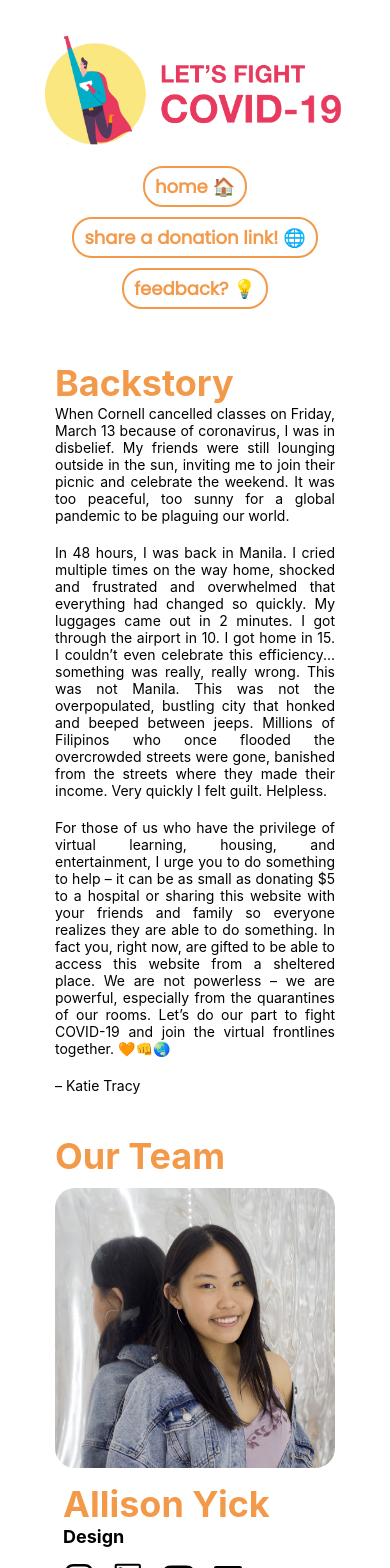
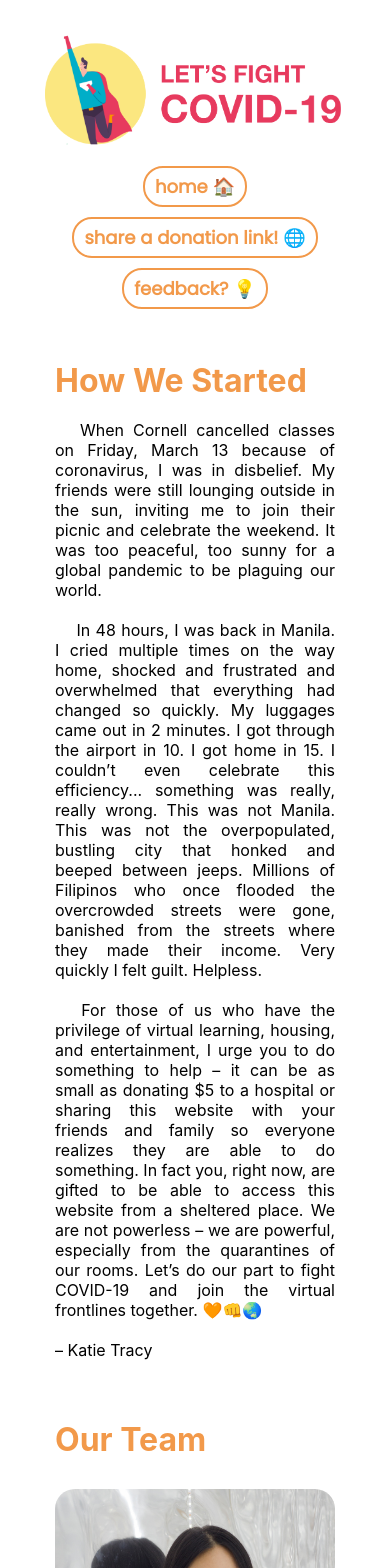
Before and after one commit to donatecovid19/website, a React (Create React App) app: page /about in a window 390 px wide. Shown: the top 1568 px of the page. Built offline with nearby package versions, Linux system fonts and the light colour scheme.

Commit message:
Reformat about page; fixed responsiveness

```diff
--- a/src/components/About.css
+++ b/src/components/About.css
@@ -11,11 +11,21 @@
 
 /* backstory */
 
-.backstory p {
+.backstory p,
+.youtube p {
   margin: auto;
   max-width: 1280px;
   text-align: justify;
   font-size: 20px;
+}
+
+/* YouTube Video */
+
+.video iframe {
+  display: block;
+  margin: auto;
+  width: 1280px;
+  height: 720px;
 }
 
 /* team */
@@ -100,15 +110,6 @@
   grid-area: syquia;
 }
 
-/* YouTube Video */
-
-.video iframe {
-  display: block;
-  margin: auto;
-  width: 1280px;
-  height: 720px;
-}
-
 /* mobile styling */
 
 @media (max-width: 1440px) {
@@ -116,7 +117,8 @@
     max-width: 840px;
   }
 
-  .backstory p {
+  .backstory p,
+  .youtube p {
     max-width: 840px;
   }
 
@@ -139,20 +141,21 @@
 @media (max-width: 960px) {
   .about h1 {
     max-width: 400px;
-    font-size: 36px;
+    font-size: 32px;
   }
 
-  .backstory p {
+  .backstory p,
+  .youtube p {
     max-width: 400px;
-    font-size: 14px;
+    font-size: 16px;
   }
 
   .person .name {
-    font-size: 36px;
+    font-size: 32px;
   }
 
   .person .role {
-    font-size: 18px;
+    font-size: 16px;
   }
 
   .team-grid {
@@ -179,7 +182,8 @@
     max-width: 280px;
   }
 
-  .backstory p {
+  .backstory p,
+  .youtube p {
     max-width: 280px;
   }
 
--- a/src/components/About.jsx
+++ b/src/components/About.jsx
@@ -1,5 +1,6 @@
 import React from "react";
 import "./About.css";
+import { Link, withRouter } from "react-router-dom";
 import { FaInstagram } from "react-icons/fa";
 import { AiOutlineLinkedin } from "react-icons/ai";
 import { AiOutlineYoutube } from "react-icons/ai";
@@ -11,36 +12,37 @@ function Home() {
       <title>Donate to Fight COVID-19</title>
       <div class="backstory">
         <br />
-        <h1>Backstory</h1>
+        <h1>How We Started</h1>
+        <br />
         <p>
-          When Cornell cancelled classes on Friday, March 13 because of
-          coronavirus, I was in disbelief. My friends were still lounging
-          outside in the sun, inviting me to join their picnic and celebrate the
-          weekend. It was too peaceful, too sunny for a global pandemic to be
-          plaguing our world.
+          <span>&emsp;</span> When Cornell cancelled classes on Friday, March 13
+          because of coronavirus, I was in disbelief. My friends were still
+          lounging outside in the sun, inviting me to join their picnic and
+          celebrate the weekend. It was too peaceful, too sunny for a global
+          pandemic to be plaguing our world.
         </p>{" "}
         <br />
         <p>
-          In 48 hours, I was back in Manila. I cried multiple times on the way
-          home, shocked and frustrated and overwhelmed that everything had
-          changed so quickly. My luggages came out in 2 minutes. I got through
-          the airport in 10. I got home in 15. I couldn’t even celebrate this
-          efficiency... something was really, really wrong. This was not Manila.
-          This was not the overpopulated, bustling city that honked and beeped
-          between jeeps. Millions of Filipinos who once flooded the overcrowded
-          streets were gone, banished from the streets where they made their
-          income. Very quickly I felt guilt. Helpless.
+          <span>&emsp;</span> In 48 hours, I was back in Manila. I cried
+          multiple times on the way home, shocked and frustrated and overwhelmed
+          that everything had changed so quickly. My luggages came out in 2
+          minutes. I got through the airport in 10. I got home in 15. I couldn’t
+          even celebrate this efficiency... something was really, really wrong.
+          This was not Manila. This was not the overpopulated, bustling city
+          that honked and beeped between jeeps. Millions of Filipinos who once
+          flooded the overcrowded streets were gone, banished from the streets
+          where they made their income. Very quickly I felt guilt. Helpless.
         </p>{" "}
         <br />
         <p>
-          For those of us who have the privilege of virtual learning, housing,
-          and entertainment, I urge you to do something to help – it can be as
-          small as donating $5 to a hospital or sharing this website with your
-          friends and family so everyone realizes they are able to do something.
-          In fact you, right now, are gifted to be able to access this website
-          from a sheltered place. We are not powerless – we are powerful,
-          especially from the quarantines of our rooms. Let’s do our part to
-          fight COVID-19 and join the virtual frontlines together.{" "}
+          <span>&emsp;</span> For those of us who have the privilege of virtual
+          learning, housing, and entertainment, I urge you to do something to
+          help – it can be as small as donating $5 to a hospital or sharing this
+          website with your friends and family so everyone realizes they are
+          able to do something. In fact you, right now, are gifted to be able to
+          access this website from a sheltered place. We are not powerless – we
+          are powerful, especially from the quarantines of our rooms. Let’s do
+          our part to fight COVID-19 and join the virtual frontlines together.{" "}
           <span>&#x1f9e1;</span>
           <span>&#x1f44a;</span>
           <span>&#x1F30F;</span>
@@ -50,8 +52,11 @@ function Home() {
       </div>
       <br />
       <br />
+      <br />
+
       <div class="team">
         <h1>Our Team</h1>
+        <br />
         <div class="team-grid">
           <div class="person go" id="person">
             <img src="img/go.png" alt="" />
@@ -190,8 +195,9 @@ function Home() {
       </div>
       <br />
       <br />
+
       <div class="youtube">
-        <h1>How It Started...</h1>
+        <h1>How We Met</h1>
         <br />
         <div class="video">
           <iframe
@@ -203,7 +209,27 @@ function Home() {
           <br />
           <br />
         </div>
+        <p>
+          <span>&emsp;</span> On April 4, I uploaded a video called “I coded a
+          website to fight COVID-19. but I need YOUR help.” on my YouTube
+          channel, where I designed and developed a website in 24 hours using
+          HTML/CSS. The goal was to launch the website, but more importantly,
+          find like-minded quarantined teens who wanted to help me continue this
+          project. Thankfully, these wonderful people reached out to help and we
+          officially became a team. We are students from all over the world who
+          have never met in person, but our goal of contributing to COVID-19
+          efforts has united us through weekly Zoom calls and a Slack workspace.
+          :) I’m so grateful to everyone else who shared this website, suggested
+          a donation fund, or emailed me feedback. If you have more ideas,
+          please share them with us{" "}
+          <Link className="nav-link" to="/ideas">
+            here
+          </Link>{" "}
+          !
+        </p>
       </div>
+      <br />
+      <br />
     </div>
   );
 }
```
